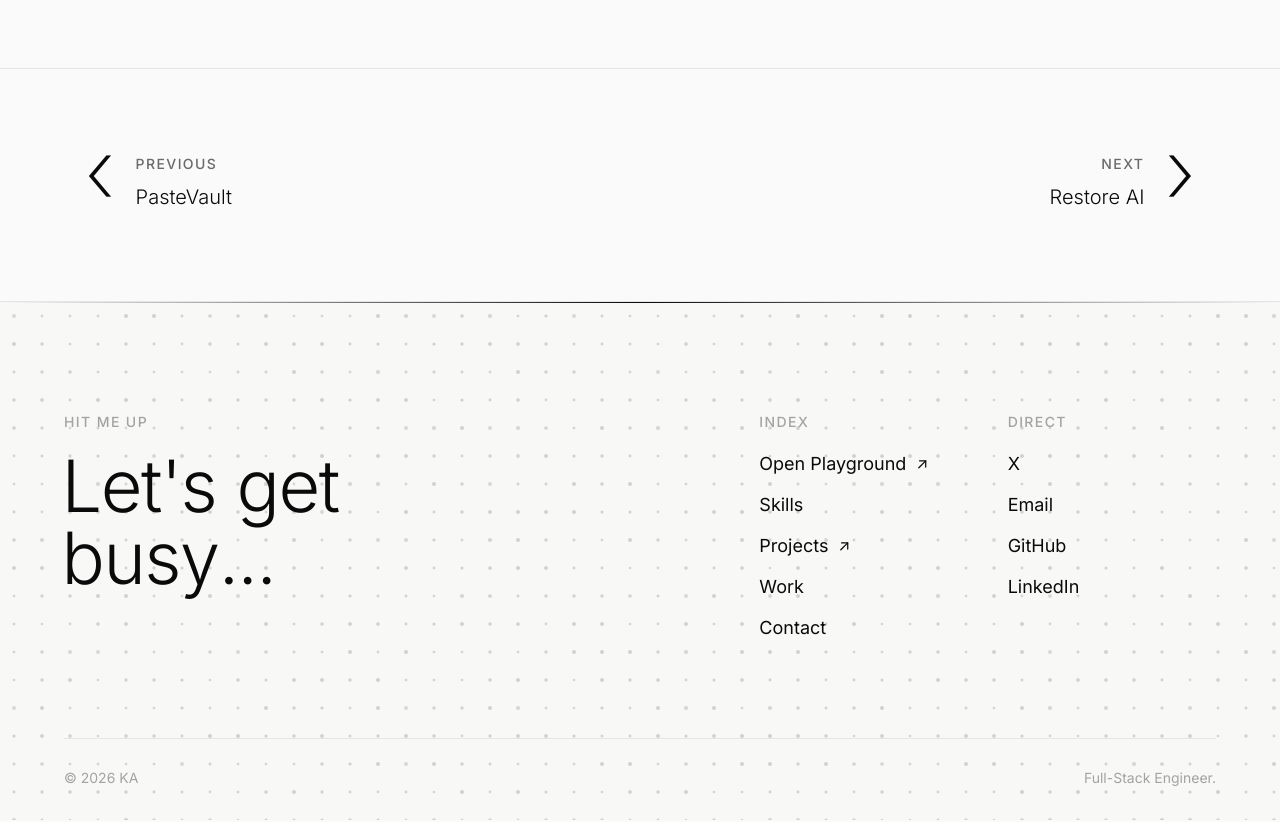
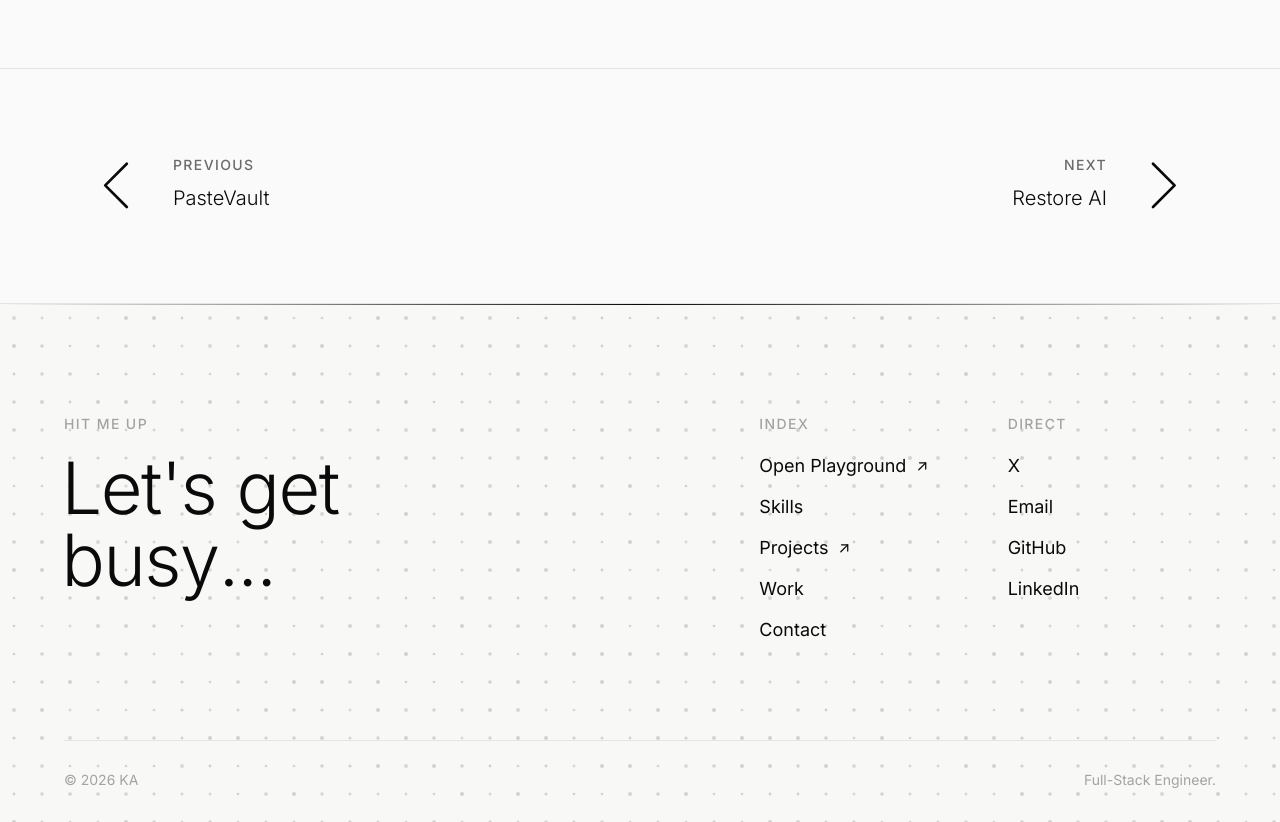
Before and after one commit to iice257/2026-Portfolio, a Next.js app: page /projects/ai-agent-skills in a window 1280 px wide. Shown: the part 2580-3402 px from the top of the page. Built offline with nearby package versions, Linux system fonts and the light colour scheme.

Commit message:
fix route stability and restore interaction polish

```diff
--- a/components/Contact/Contact.js
+++ b/components/Contact/Contact.js
@@ -108,7 +108,7 @@ const Contact = () => {
             className="contact-title text-display-lg md:text-display-xl font-light mb-8 contact-reveal"
             style={{ color: "var(--fg-primary)" }}
           >
-            <span className="block">Let&apos;s build something useful,</span>
+            <span className="block">We&apos;re gonna build amazing things,</span>
             <span className="block">together.</span>
           </h2>
 
--- a/components/Hero/Hero.js
+++ b/components/Hero/Hero.js
@@ -538,7 +538,7 @@ const Hero = () => {
                 textColor="var(--fg-primary)"
                 minFontSize={42}
                 maxWeight={790}
-                targetFps={60}
+                targetFps={36}
               />
             </div>
 
@@ -559,7 +559,7 @@ const Hero = () => {
                 baseWeight={isLockViewport ? 550 : 100}
                 maxWeight={900}
                 maxStrokeWidth={isLockViewport ? 0.55 : 0.25}
-                targetFps={60}
+                targetFps={36}
               />
             </div>
           </div>
--- a/components/Philosophy/Philosophy.js
+++ b/components/Philosophy/Philosophy.js
@@ -10,17 +10,22 @@ const Philosophy = () => {
     const ctx = gsap.context(() => {
       const words = wordsRef.current;
       const reduceMotion = window.matchMedia("(prefers-reduced-motion: reduce)").matches;
-      const isTouchFlow = window.matchMedia("(hover: none), (pointer: coarse)").matches;
-      const revealWindow = 0.2;
+      const applyViewportReveal = () => {
+        const viewportHeight = window.innerHeight;
+        const transitionStart = viewportHeight * 0.42;
+        const transitionEnd = viewportHeight * 0.58;
 
-      const applyRevealProgress = (progress) => {
-        words.forEach((word, index) => {
-          const start = (index / words.length) * (1 - revealWindow);
-          const localProgress = Math.min(1, Math.max(0, (progress - start) / revealWindow));
+        words.forEach((word) => {
+          const rect = word.getBoundingClientRect();
+          const wordCenter = rect.top + (rect.height * 0.5);
+          const reveal = Math.min(
+            1,
+            Math.max(0, (transitionEnd - wordCenter) / (transitionEnd - transitionStart))
+          );
 
           gsap.set(word, {
-            opacity: 0.15 + (localProgress * 0.85),
-            filter: `blur(${4 * (1 - localProgress)}px)`,
+            opacity: 0.18 + (reveal * 0.82),
+            filter: `blur(${4.5 * (1 - reveal)}px)`,
           });
         });
       };
@@ -30,16 +35,16 @@ const Philosophy = () => {
         return;
       }
 
-      applyRevealProgress(0);
+      applyViewportReveal();
 
       ScrollTrigger.create({
         trigger: sectionRef.current,
-        start: isTouchFlow ? "top 78%" : "10% center",
-        end: isTouchFlow ? "bottom 34%" : "73% center",
+        start: "top bottom",
+        end: "bottom top",
         invalidateOnRefresh: true,
         fastScrollEnd: false,
-        onUpdate: (self) => applyRevealProgress(self.progress),
-        onRefresh: (self) => applyRevealProgress(self.progress),
+        onUpdate: applyViewportReveal,
+        onRefresh: applyViewportReveal,
       });
 
       window.requestAnimationFrame(() => ScrollTrigger.refresh());
--- a/components/ReactBits/galaxyConfig.js
+++ b/components/ReactBits/galaxyConfig.js
@@ -11,9 +11,9 @@ export const PORTFOLIO_GALAXY_CONFIG = {
   autoCenterRepulsion: 0,
   starSpeed: 0.5,
   speed: 0.1,
-  pixelRatio: 0.8,
-  targetFps: 20,
-  maxPixelCount: 900000,
+  pixelRatio: 0.68,
+  targetFps: 16,
+  maxPixelCount: 560000,
 };
 
 const PORTFOLIO_WAVES_BASE_CONFIG = {
--- a/context/InteractionStateContext.js
+++ b/context/InteractionStateContext.js
@@ -1,4 +1,5 @@
 import { createContext, useContext, useEffect, useMemo, useState } from "react";
+import { useRouter } from "next/router";
 import { useHeroLock } from "./HeroLockContext";
 
 const VISIT_KEY = "portfolio.cursor.welcomed";
@@ -18,10 +19,19 @@ const InteractionStateContext = createContext({
 
 export const InteractionStateProvider = ({ children }) => {
   const { isHeroLocked } = useHeroLock();
+  const router = useRouter();
+  const isLandingPage = router.pathname === "/";
   const [greetingState, setGreetingState] = useState(null);
   const [greetingComplete, setGreetingComplete] = useState(false);
 
   useEffect(() => {
+    if (!isLandingPage) {
+      setGreetingState(null);
+      setGreetingComplete(true);
+      return undefined;
+    }
+
+    setGreetingComplete(false);
     let hasVisited = true;
     try {
       hasVisited = window.localStorage.getItem(VISIT_KEY) === "true";
@@ -33,9 +43,9 @@ export const InteractionStateProvider = ({ children }) => {
     setGreetingState(hasVisited ? INTERACTION_STATES.WELCOME_BACK : INTERACTION_STATES.FIRST_VISIT);
     const timer = window.setTimeout(() => setGreetingComplete(true), GREETING_DURATION_MS);
     return () => window.clearTimeout(timer);
-  }, []);
+  }, [isLandingPage]);
 
-  const interactionState = !greetingComplete && greetingState
+  const interactionState = isLandingPage && !greetingComplete && greetingState
     ? greetingState
     : isHeroLocked
       ? INTERACTION_STATES.LOCKED
--- a/next.config.mjs
+++ b/next.config.mjs
@@ -82,7 +82,7 @@ const nextConfig = {
         headers: securityHeaders,
       },
       {
-        source: "/projects/:path*",
+        source: "/projects/previews/:path*",
         headers: publicAssetCacheHeaders,
       },
       {
--- a/pages/projects/[slug].js
+++ b/pages/projects/[slug].js
@@ -48,6 +48,18 @@ const DetailBlock = ({ label, title, children }) => (
       {children}
     </p>
   </article>
+);
+
+const ProjectNavArrow = ({ direction }) => (
+  <svg viewBox="0 0 64 64" fill="none" aria-hidden="true">
+    <path
+      d={direction === "previous" ? "M39 14 21 32l18 18" : "m25 14 18 18-18 18"}
+      stroke="currentColor"
+      strokeWidth="2.25"
+      strokeLinecap="round"
+      strokeLinejoin="round"
+    />
+  </svg>
 );
 
 const ProjectNumberCarousel = ({ projects, currentIndex }) => {
@@ -549,7 +561,7 @@ export default function ProjectDetail({ project, projectIndex, prevProject, next
             {prevProject ? (
               <Link href={`/projects/${prevProject.slug}`} className="project-nav-link group is-prev justify-self-start items-center gap-4" data-clickable="true">
                 <span className="project-nav-caret" aria-hidden="true">
-                  &lsaquo;
+                  <ProjectNavArrow direction="previous" />
                 </span>
                 <span>
                   <span className="text-micro block mb-2 opacity-60">Previous</span>
@@ -581,7 +593,7 @@ export default function ProjectDetail({ project, projectIndex, prevProject, next
                   </span>
                 </span>
                 <span className="project-nav-caret" aria-hidden="true">
-                  &rsaquo;
+                  <ProjectNavArrow direction="next" />
                 </span>
               </Link>
             ) : (
--- a/pages/projects/index.js
+++ b/pages/projects/index.js
@@ -599,8 +599,8 @@ const MajorProjectCard = ({ project, index, onFlip, onHover, onLeave, dimmed })
   >
     <div className="major-project-visual relative overflow-hidden">
       <ProjectVisual project={project} compact hideLabels />
-      <span className="major-project-visual-caption text-micro">
-        {String(index + 5).padStart(2, "0")} / {project.subtitle}
+      <span className="major-project-visual-number" aria-hidden="true">
+        {String(index + 5).padStart(2, "0")}
       </span>
     </div>
     <div className="major-card-body">
--- a/scripts/next-dev.mjs
+++ b/scripts/next-dev.mjs
@@ -4,7 +4,7 @@ import { cleanDistDir } from "./clean-dist-dir.mjs";
 
 const cwd = process.cwd();
 const nextBin = join(cwd, "node_modules", "next", "dist", "bin", "next");
-let distDir = ".next-dev";
+let distDir = `.next-dev-${process.pid}`;
 const useLocalCompatibility = !process.env.CI && !process.env.VERCEL;
 
 try {
@@ -14,8 +14,8 @@ try {
     throw error;
   }
 
-  distDir = `.next-dev-${Date.now()}`;
-  console.warn(`Could not clean .next-dev (${error.code}); using ${distDir} for this dev server.`);
+  distDir = `.next-dev-${process.pid}-${Date.now()}`;
+  console.warn(`Could not clean the dev build directory (${error.code}); using ${distDir}.`);
 }
 
 const child = spawn(process.execPath, [nextBin, "dev", ...process.argv.slice(2)], {
--- a/styles/globals.scss
+++ b/styles/globals.scss
@@ -1558,16 +1558,21 @@ a {
 }
 
 .project-nav-caret {
-  align-self: stretch;
+  align-self: center;
   display: inline-flex;
   align-items: center;
   justify-content: center;
-  font-size: clamp(3.8rem, 7vw, 6.25rem);
-  font-weight: 200;
-  line-height: 0.8;
-  min-width: 0.44em;
+  width: clamp(3.5rem, 6vw, 5.25rem);
+  height: clamp(3.5rem, 6vw, 5.25rem);
+  flex: 0 0 auto;
   transition: transform 0.34s cubic-bezier(0.16, 1, 0.3, 1),
     font-weight 0.34s cubic-bezier(0.16, 1, 0.3, 1);
+}
+
+.project-nav-caret svg {
+  display: block;
+  width: 100%;
+  height: 100%;
 }
 
 .project-nav-link:hover .text-body-xl,
@@ -1583,12 +1588,6 @@ a {
 .project-nav-link.is-next:hover .project-nav-caret,
 .project-nav-link.is-next:focus-visible .project-nav-caret {
   transform: translateX(0.48rem);
-}
-
-@media (min-width: 768px) {
-  .project-nav-caret {
-    translate: 0 -0.16em;
-  }
 }
 
 .project-media-preview {
@@ -2024,14 +2023,17 @@ a {
   flex: 0 0 auto;
 }
 
-.major-project-visual-caption {
+.major-project-visual-number {
   position: absolute;
   z-index: 4;
   top: 1.25rem;
-  left: 1.35rem;
-  right: 3rem;
+  right: 1.35rem;
   color: var(--fg-primary);
-  line-height: 1.45;
+  font-family: var(--font-ibm-plex-mono);
+  font-size: clamp(1.85rem, 3.2vw, 2.8rem);
+  font-weight: 600;
+  line-height: 1;
+  letter-spacing: -0.06em;
 }
 
 .major-card-body {
@@ -2767,7 +2769,8 @@ a {
   }
 
   .project-nav-caret {
-    font-size: clamp(2.4rem, 12vw, 3.35rem);
+    width: 3.25rem;
+    height: 3.25rem;
   }
 
   .mockup-choice-options {
```
Also changed, not shown: 1 other file (tests, documents, lock files or other folders).
